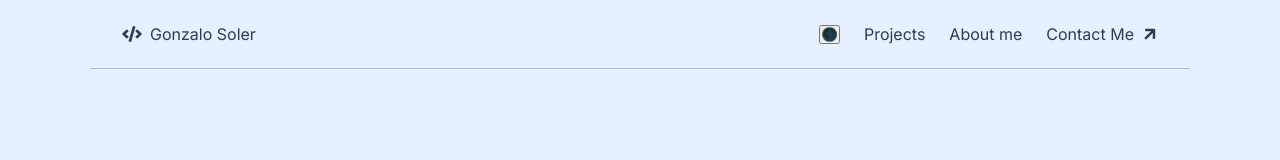
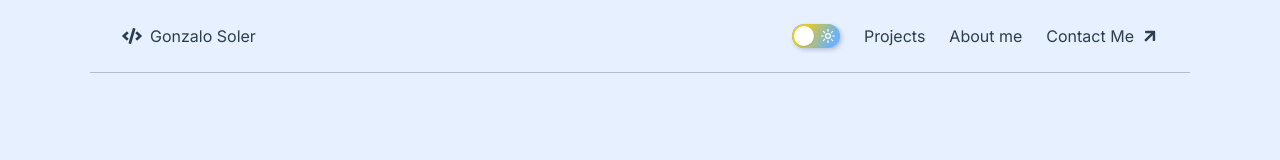
Before and after one commit to gonzalo-s/gonzalo_soler_web, a Next.js app: page / in a window 1280 px wide. Shown: the top 160 px of the page. Built offline with nearby package versions, Linux system fonts and the light colour scheme.

Commit message:
feat: add ThemeSwitch component and integrate it into Navigation

```diff
--- a/src/components/Navigation/Navigation.tsx
+++ b/src/components/Navigation/Navigation.tsx
@@ -6,7 +6,7 @@ import styles from './navigation.module.scss';
 import React, { useEffect, useRef, useState } from 'react';
 import clsx from 'clsx';
 import { ICONS } from '@/constants/icons';
-import { useTheme } from '@/contexts/themeContext';
+import { ThemeSwitch } from '../Toggle/ThemeSwitch';
 
 type NavigationProps = {
   logo: ButtonProps;
@@ -28,7 +28,7 @@ export default Navigation;
 function DesktopNavigation(props: NavigationProps) {
   return (
     <div className={styles.desktop}>
-      <ThemeSelector />
+      <ThemeSwitch />
       {props.linkList.map((listLink) => {
         return (
           <Button
@@ -121,17 +121,8 @@ function MobileNavigation(props: NavigationProps) {
             />
           );
         })}
+        <ThemeSwitch />
       </div>
     </div>
   );
 }
-
-const ThemeSelector = () => {
-  const { theme, toggleTheme } = useTheme();
-
-  return (
-    <button onClick={toggleTheme} className={styles.themeSelector}>
-      {theme === 'light' ? '🌑' : '☀️'}
-    </button>
-  );
-};
--- /dev/null
+++ b/src/components/Toggle/ThemeSwitch.tsx
@@ -0,0 +1,62 @@
+'use client';
+
+import { useTheme } from '@/contexts/themeContext';
+import styles from './themeSwitch.module.scss';
+import clsx from 'clsx';
+
+export function ThemeSwitch() {
+  const { theme, toggleTheme } = useTheme();
+
+  return (
+    <label className={styles.switch}>
+      <input
+        className={styles.switch__input}
+        type="checkbox"
+        role="switch"
+        onChange={toggleTheme}
+        checked={theme === 'dark'}
+      />
+      <svg
+        className={clsx(styles.switch__icon, styles['switch__icon--light'], [
+          {
+            [styles['switch__icon--active']]: theme === 'light',
+          },
+        ])}
+        viewBox="0 0 12 12"
+        width="12px"
+        height="12px"
+        aria-hidden="true"
+      >
+        <g fill="none" stroke="#fff" strokeWidth="1" strokeLinecap="round">
+          <circle cx="6" cy="6" r="2" />
+          <g strokeDasharray="1.5 1.5">
+            <polyline points="6 10,6 11.5" transform="rotate(0,6,6)" />
+            <polyline points="6 10,6 11.5" transform="rotate(45,6,6)" />
+            <polyline points="6 10,6 11.5" transform="rotate(90,6,6)" />
+            <polyline points="6 10,6 11.5" transform="rotate(135,6,6)" />
+            <polyline points="6 10,6 11.5" transform="rotate(180,6,6)" />
+            <polyline points="6 10,6 11.5" transform="rotate(225,6,6)" />
+            <polyline points="6 10,6 11.5" transform="rotate(270,6,6)" />
+            <polyline points="6 10,6 11.5" transform="rotate(315,6,6)" />
+          </g>
+        </g>
+      </svg>
+      <svg
+        className={clsx(styles.switch__icon, styles['switch__icon--dark'], [
+          {
+            [styles['switch__icon--active']]: theme === 'dark',
+          },
+        ])}
+        viewBox="0 0 12 12"
+        width="12px"
+        height="12px"
+        aria-hidden="true"
+      >
+        <g fill="none" stroke="#fff" strokeWidth="1" strokeLinejoin="round" transform="rotate(-45,6,6)">
+          <path d="m9,10c-2.209,0-4-1.791-4-4s1.791-4,4-4c.304,0,.598.041,.883.105-.995-.992-2.367-1.605-3.883-1.605C2.962.5.5,2.962.5,6s2.462,5.5,5.5,5.5c1.516,0,2.888-.613,3.883-1.605-.285.064-.578.105-.883.105Z" />
+        </g>
+      </svg>
+      <span className={styles.switch__sr}>Dark Mode</span>
+    </label>
+  );
+}
--- /dev/null
+++ b/src/components/Toggle/themeSwitch.module.scss
@@ -0,0 +1,158 @@
+/* stylelint-disable property-no-vendor-prefix */
+/* stylelint-disable hue-degree-notation */
+/* stylelint-disable color-function-notation */
+
+:root {
+    --hue: 223;
+    --bg: hsl(var(--hue), 10%, 90%);
+    --fg: hsl(var(--hue), 10%, 10%);
+    --primary: hsl(var(--hue), 90%, 50%);
+    --trans-dur: 0.3s;
+    --trans-timing: cubic-bezier(0.76, 0.05, 0.24, 0.95);
+    --trans-timing-in: cubic-bezier(0.76, 0.05, 0.86, 0.06);
+    --trans-timing-out: cubic-bezier(0.05, 0.76, 0.06, 0.86);
+}
+
+.switch {
+    margin: auto;
+    position: relative;
+}
+
+.switch__icon,
+.switch__input {
+    display: block;
+}
+
+.switch__icon {
+    position: absolute;
+    top: 0.375rem;
+    right: 0.375rem;
+    width: 0.75rem;
+    height: 0.75rem;
+    opacity: 0;
+    transition:
+        opacity var(--trans-dur) var(--trans-timing),
+        transform var(--trans-dur) var(--trans-timing);
+}
+
+.switch__icon polyline {
+    transition: stroke-dashoffset calc(var(--trans-dur) / 2);
+}
+
+.switch__icon--light,
+.switch__icon--light polyline {
+    transition-delay: calc(var(--trans-dur) / 2);
+    transition-timing-function: var(--trans-timing-out);
+}
+
+.switch__input {
+    background-color: hsl(210, 90%, 70%);
+    border-radius: 0.75rem;
+    box-shadow:
+        0 0 0 0.125rem hsla(var(--hue), 90%, 50%, 0),
+        0.125rem 0.125rem 0.25rem hsla(var(--hue), 90%, 10%, 0.2);
+    outline: transparent;
+    position: relative;
+    width: 3rem;
+    height: 1.5rem;
+    -webkit-appearance: none;
+    appearance: none;
+    -webkit-tap-highlight-color: transparent;
+    transition:
+        background-color var(--trans-dur) var(--trans-timing),
+        box-shadow 0.15s linear;
+}
+
+.switch__input:focus-visible {
+    box-shadow:
+        0 0 0 0.125rem hsl(var(--hue), 90%, 50%),
+        0.125rem 0.125rem 0.25rem hsla(var(--hue), 90%, 10%, 0.2);
+}
+
+.switch__input::before,
+.switch__input::after {
+    content: "";
+    display: block;
+    position: absolute;
+}
+
+.switch__input::before {
+    background-color: hsl(50, 90%, 50%);
+    border-radius: inherit;
+    mask-image: linear-gradient(120deg, hsl(0, 0%, 0%) 20%, hsla(0, 0%, 0%, 0) 80%);
+    -webkit-mask-image: linear-gradient(120deg, hsl(0, 0%, 0%) 20%, hsla(0, 0%, 0%, 0) 80%);
+    inset: 0;
+    transition: background-color var(--trans-dur) var(--trans-timing);
+}
+
+.switch__input::after {
+    background-color: hsl(0, 0%, 100%);
+    border-radius: 50%;
+    box-shadow: 0.05rem 0.05rem 0.05rem hsla(var(--hue), 90%, 10%, 0.1);
+    top: 0.125rem;
+    left: 0.125rem;
+    width: 1.25rem;
+    height: 1.25rem;
+    transition:
+        background-color var(--trans-dur) var(--trans-timing),
+        transform var(--trans-dur) var(--trans-timing);
+    z-index: 1;
+}
+
+.switch__input:checked {
+    background-color: hsl(290, 90%, 40%);
+}
+
+.switch__input:checked::before {
+    background-color: hsl(220, 90%, 40%);
+}
+
+.switch__input:checked::after {
+    background-color: hsl(0, 0%, 0%);
+    transform: translateX(1.5rem);
+}
+
+.switch__input:checked ~ .switch__icon--light,
+.switch__input:checked ~ .switch__icon--light polyline {
+    transition-delay: 0s;
+    transition-timing-function: var(--trans-timing-in);
+}
+
+.switch__input:checked ~ .switch__icon--light {
+    opacity: 0;
+    transform: translateX(-0.75rem) rotate(-30deg) scale(0.75);
+}
+
+.switch__input:checked ~ .switch__icon--light polyline {
+    stroke-dashoffset: 1.5;
+}
+
+.switch__input:checked ~ .switch__icon--dark {
+    opacity: 1;
+    transform: translateX(-1.5rem);
+    transition-delay: calc(var(--trans-dur) / 2);
+    transition-timing-function: var(--trans-timing-out);
+}
+
+.switch__input:not(:checked) ~ .switch__icon--light {
+    opacity: 1;
+}
+
+.switch__input:not(:checked) ~ .switch__icon--dark {
+    opacity: 0;
+}
+
+.switch__icon--active {
+    opacity: 1;
+    transform: scale(1.2);
+    transition:
+        transform var(--trans-dur) var(--trans-timing),
+        opacity var(--trans-dur) var(--trans-timing);
+}
+
+.switch__sr {
+    overflow: hidden;
+    position: absolute;
+    width: 1px;
+    height: 1px;
+}
```
